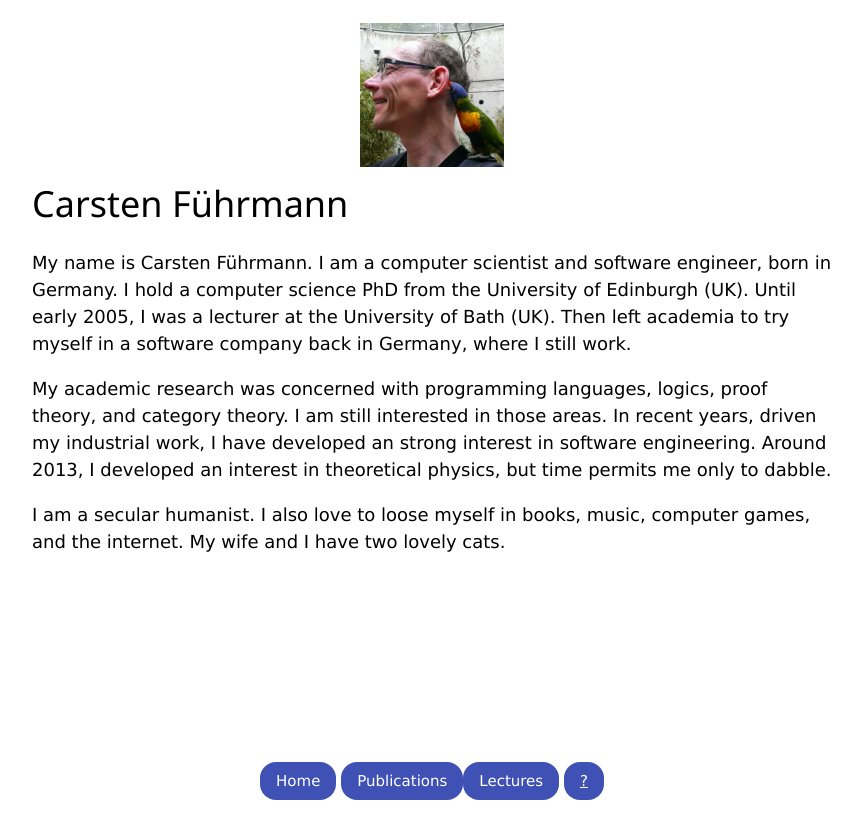
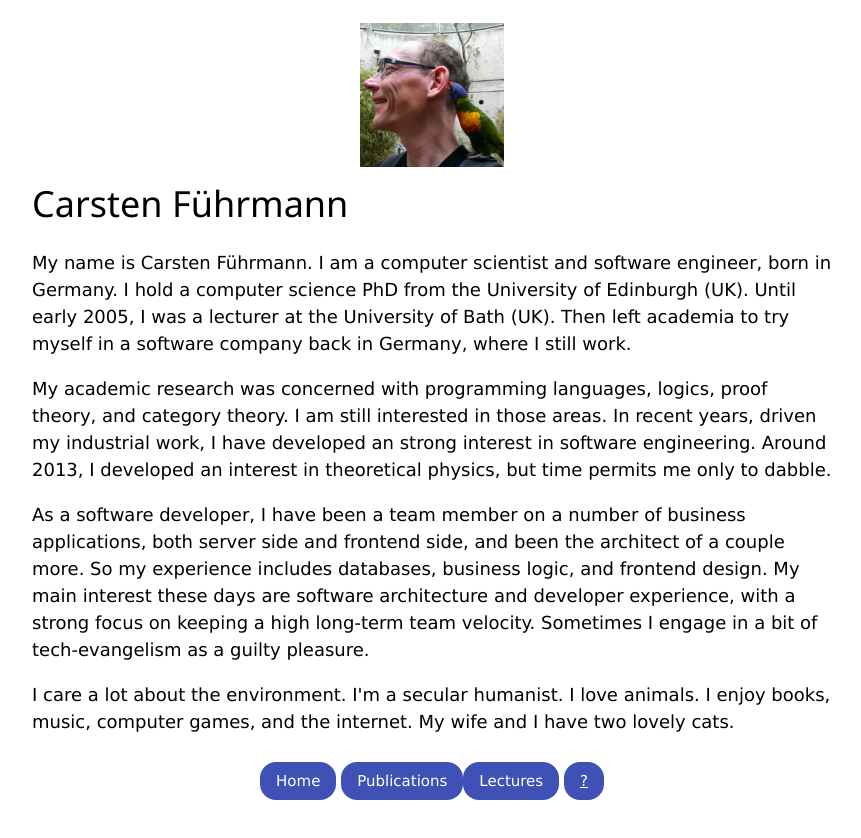
Before and after one commit to cfuehrmann/carsten-fuehrmanns-blog, a Next.js app: page /about-me in a window 1280 px wide. Shown: the top 838 px of the page, without its empty margins (208-1069 px from the left). Before the commit the page ends 800 px from the top, so only its background shows below. Built offline with nearby package versions, Linux system fonts and the light colour scheme.

Commit message:
Added push script and some minor SEO optimizations

```diff
--- a/pages/about-me.tsx
+++ b/pages/about-me.tsx
@@ -37,8 +37,18 @@ export default function About() {
           interest in theoretical physics, but time permits me only to dabble.
         </p>
         <p>
-          I am a secular humanist. I also love to loose myself in books, music,
-          computer games, and the internet. My wife and I have two lovely cats.
+          As a software developer, I have been a team member on a number of
+          business applications, both server side and frontend side, and been
+          the architect of a couple more. So my experience includes databases,
+          business logic, and frontend design. My main interest these days are
+          software architecture and developer experience, with a strong focus on
+          keeping a high long-term team velocity. Sometimes I engage in a bit of
+          tech-evangelism as a guilty pleasure.
+        </p>
+        <p>
+          I care a lot about the environment. I'm a secular humanist. I love
+          animals. I enjoy books, music, computer games, and the internet. My
+          wife and I have two lovely cats.
         </p>
       </section>
     </Layout>
--- a/pages/dbclass-summary.tsx
+++ b/pages/dbclass-summary.tsx
@@ -10,7 +10,7 @@ import StaticHtml, { StaticHtmlProps } from "../components/static-html";
 export default StaticHtml;
 
 export const meta = {
-  title: "My online experience with Stanford’s “Introduction to Databases”",
+  title: "Stanford’s “Introduction to Databases”",
   date: "2013-03-24",
   description:
     'My experience with the Stanford online course "Introduction to Databases"',
@@ -253,12 +253,12 @@ export const getStaticProps: GetStaticProps<StaticHtmlProps> = async (
         test, except that in typical unit test scenarios, the code is a
         non-declarative programming language like Java, and not a declarative
         one like SQL. So:{" "}
-        <b>
+        <em>
           One could create a great programming course by introducing automatic
           exercises where the student has to beat unit tests! Knowing the
           extreme importance of test-driven design from first-hand experience, I
           am sure that this alley should be explored.
-        </b>
+        </em>
       </p>
       <h2>Final words</h2>
       <p>
--- a/pages/index.tsx
+++ b/pages/index.tsx
@@ -21,7 +21,7 @@ export const getStaticProps: GetStaticProps<StaticHtmlProps> = async (
 ) => {
   const inner = (
     <>
-      <h1>Carsten Führmann</h1>
+      <h1>Carsten Führmann's website</h1>
       <p>Computer scientist and software engineer. More interests than time.</p>
 
       <h2>Posts</h2>
--- a/pages/lectures.tsx
+++ b/pages/lectures.tsx
@@ -10,7 +10,7 @@ export const getStaticProps: GetStaticProps<StaticHtmlProps> = async (
 ) => {
   const inner = (
     <>
-      <h1>Lectures</h1>
+      <h1>Lectures by Carsten Führmann</h1>
 
       <p>
         I gave the two courses below at the Department of Computer Science of
```
Also changed, not shown: 1 other file (tests, documents, lock files or other folders).
